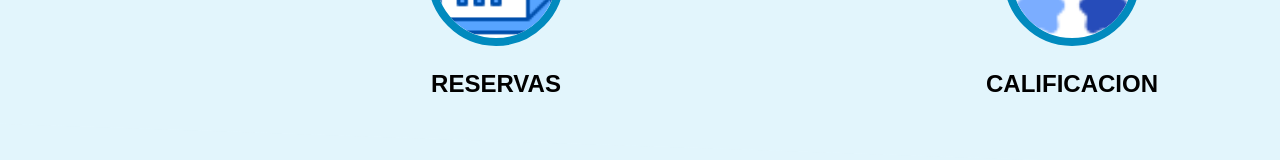
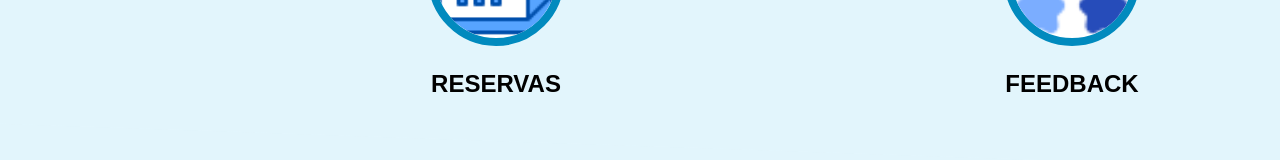
Before and after one commit to ChangKuoman/MentorMatch, a React (Create React App) app in the folder frontend/: page /home in a window 1280 px wide. Shown: the part 459-619 px from the top of the page. Built offline with nearby package versions, Linux system fonts and the light colour scheme.

Commit message:
feedback redirection

```diff
--- a/frontend/src/components/HomeComponent.jsx
+++ b/frontend/src/components/HomeComponent.jsx
@@ -52,6 +52,10 @@ const HomeComponent = () => {
 
   const accessEvents = () => {
     window.location.href = '/reservas';
+  }
+
+  const accessFeedback = () => {
+    window.location.href = '/feedback';
   }
 
   const handleLogout = () => {
@@ -117,8 +121,8 @@ const HomeComponent = () => {
           </div>
           <div className="BloqueMidSub2">
             <div>
-              <img src = {LogoRating} alt = "Logo Rating" className="logoHome" />
-              <h2>CALIFICACION</h2>
+              <img src = {LogoRating} alt = "Logo Rating" className="logoHome" onClick={accessFeedback}/>
+              <h2>FEEDBACK</h2>
             </div>
           </div>
 
```
